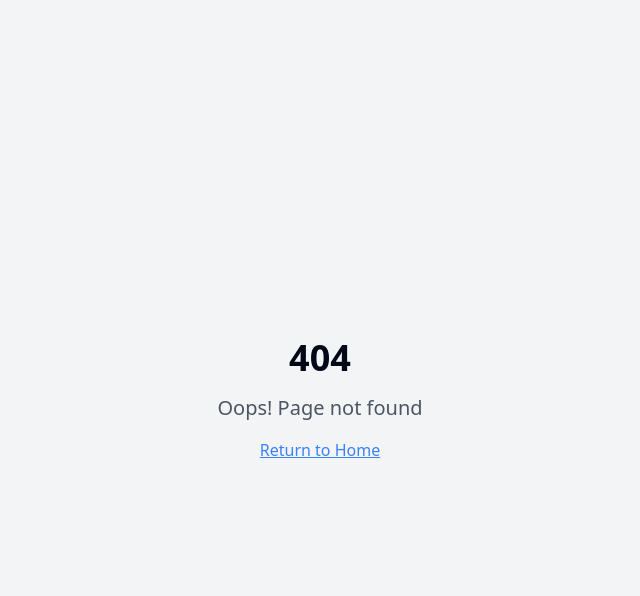
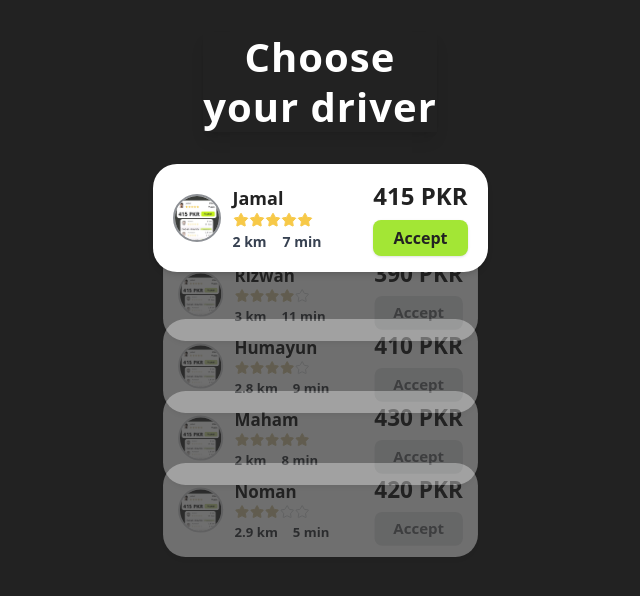
Before and after one commit to naeemgujjar6/friend-invite-garden, a React (Vite) app: page /choose-driver in a window 1280 px wide. Before the commit this address had no page. Shown: the top 596 px of the page, without its empty margins (320-960 px from the left). Built offline with nearby package versions, Linux system fonts and the light colour scheme.

Commit message:
Add employee page
Create the employee page with the necessary components and layout.

```diff
--- a/src/App.tsx
+++ b/src/App.tsx
@@ -1,3 +1,4 @@
+
 import { Toaster } from "@/components/ui/toaster";
 import { Toaster as Sonner } from "@/components/ui/sonner";
 import { TooltipProvider } from "@/components/ui/tooltip";
@@ -8,6 +9,7 @@ import NotFound from "./pages/NotFound";
 import InviteFriend from "./pages/InviteFriend";
 import LoginSignup from "./pages/LoginSignup";
 import RastaHome from "./pages/RastaHome";
+import ChooseDriver from "./pages/ChooseDriver";
 
 const queryClient = new QueryClient();
 
@@ -22,6 +24,7 @@ const App = () => (
           <Route path="/invite" element={<InviteFriend />} />
           <Route path="/login" element={<LoginSignup />} />
           <Route path="/rasta" element={<RastaHome />} />
+          <Route path="/choose-driver" element={<ChooseDriver />} />
           {/* ADD ALL CUSTOM ROUTES ABOVE THE CATCH-ALL "*" ROUTE */}
           <Route path="*" element={<NotFound />} />
         </Routes>
--- /dev/null
+++ b/src/pages/ChooseDriver.tsx
@@ -0,0 +1,117 @@
+
+import { Star } from "lucide-react";
+
+const DRIVERS = [
+  {
+    name: "Jamal",
+    avatar: "/lovable-uploads/196fa5fd-6dd5-43d4-b508-b570b9b9c57d.png",
+    rating: 5,
+    distance: "2 km",
+    time: "7 min",
+    fare: "415 PKR",
+    highlight: true,
+  },
+  {
+    name: "Rizwan",
+    avatar: "/lovable-uploads/196fa5fd-6dd5-43d4-b508-b570b9b9c57d.png",
+    rating: 4,
+    distance: "3 km",
+    time: "11 min",
+    fare: "390 PKR",
+    highlight: false,
+  },
+  {
+    name: "Humayun",
+    avatar: "/lovable-uploads/196fa5fd-6dd5-43d4-b508-b570b9b9c57d.png",
+    rating: 4,
+    distance: "2.8 km",
+    time: "9 min",
+    fare: "410 PKR",
+    highlight: false,
+  },
+  {
+    name: "Maham",
+    avatar: "/lovable-uploads/196fa5fd-6dd5-43d4-b508-b570b9b9c57d.png",
+    rating: 5,
+    distance: "2 km",
+    time: "8 min",
+    fare: "430 PKR",
+    highlight: false,
+  },
+  {
+    name: "Noman",
+    avatar: "/lovable-uploads/196fa5fd-6dd5-43d4-b508-b570b9b9c57d.png",
+    rating: 3,
+    distance: "2.9 km",
+    time: "5 min",
+    fare: "420 PKR",
+    highlight: false,
+  },
+];
+
+const ChooseDriver = () => {
+  return (
+    <div className="min-h-screen bg-[#222] flex flex-col items-center py-6 px-2">
+      <h1 className="text-white text-[2.5rem] font-extrabold mb-8 mt-2 text-center leading-tight shadow-lg" style={{letterSpacing: 1}}>Choose<br />your driver</h1>
+      <div className="w-full flex flex-col items-center gap-[-28px]" style={{ maxWidth: 380 }}>
+        {DRIVERS.map((driver, i) => (
+          <div
+            key={driver.name}
+            className={`w-[335px] relative flex items-center justify-between mb-[-28px]`}
+            style={{
+              zIndex: DRIVERS.length - i,
+              opacity: driver.highlight ? 1 : 0.35,
+              filter: driver.highlight ? "none" : "grayscale(0.7)",
+              transform: driver.highlight ? "scale(1)" : "scale(0.94)",
+            }}
+          >
+            <div className={`flex-1 flex items-center rounded-3xl shadow-md bg-white ${driver.highlight ? "py-4 px-5" : "py-3 px-4"}`}>
+              <img
+                src={driver.avatar}
+                alt={driver.name}
+                className={`w-12 h-12 rounded-full object-cover border-2 ${driver.highlight ? "border-[#8E9196]" : "border-gray-300"}`}
+              />
+              <div className="ml-3 flex flex-col">
+                <span className="font-bold text-lg text-[#222]">{driver.name}</span>
+                <div className="flex items-center mb-1">
+                  {[...Array(5)].map((_, starIdx) => (
+                    <Star
+                      key={starIdx}
+                      size={16}
+                      className={starIdx < driver.rating ? "text-[#F7C948] fill-[#F7C948]" : "text-gray-300"}
+                      fill={starIdx < driver.rating ? "#F7C948" : "none"}
+                      strokeWidth={1.5}
+                    />
+                  ))}
+                </div>
+                <div className="flex gap-4">
+                  <span className="text-gray-700 font-semibold text-sm">{driver.distance}</span>
+                  <span className="text-gray-700 font-semibold text-sm">{driver.time}</span>
+                </div>
+              </div>
+              <div className="ml-auto flex flex-col items-end min-w-[90px]">
+                <span className="text-[#222] font-bold text-2xl mb-2">{driver.fare}</span>
+                {driver.highlight ? (
+                  <button
+                    className="bg-lime-400 text-[#222] hover:bg-lime-300 font-bold px-5 py-1.5 rounded-lg text-base shadow transition"
+                  >
+                    Accept
+                  </button>
+                ) : (
+                  <button
+                    className="bg-gray-200 text-gray-500 font-semibold px-5 py-1.5 rounded-lg text-base cursor-default"
+                    disabled
+                  >
+                    Accept
+                  </button>
+                )}
+              </div>
+            </div>
+          </div>
+        ))}
+      </div>
+    </div>
+  );
+};
+
+export default ChooseDriver;
--- a/src/pages/Index.tsx
+++ b/src/pages/Index.tsx
@@ -1,3 +1,4 @@
+
 import { Link } from "react-router-dom";
 
 const Index = () => {
@@ -27,6 +28,12 @@ const Index = () => {
           >
             RASTA Home
           </a>
+          <a
+            href="/choose-driver"
+            className="inline-block px-6 py-3 rounded-xl bg-[#9b87f5] text-white font-bold text-lg hover:bg-[#7E69AB] transition"
+          >
+            Choose your driver
+          </a>
         </div>
       </div>
     </div>
```
Also changed, not shown: public/lovable-uploads/196fa5fd-6dd5-43d4-b508-b570b9b9c57d.png (added).
